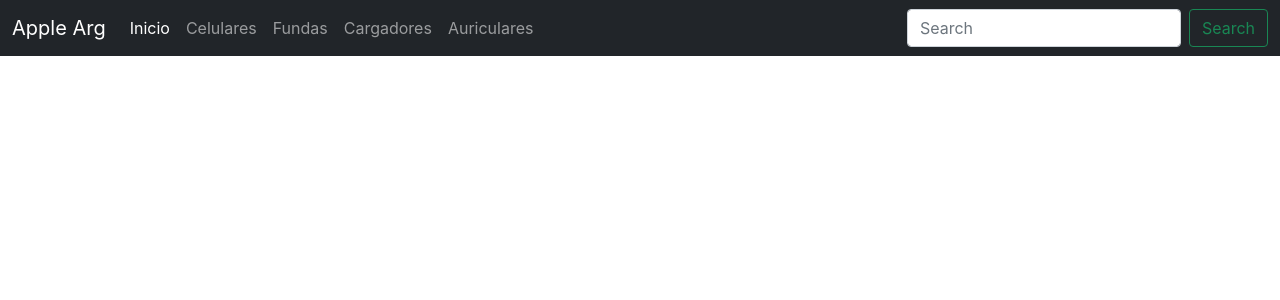
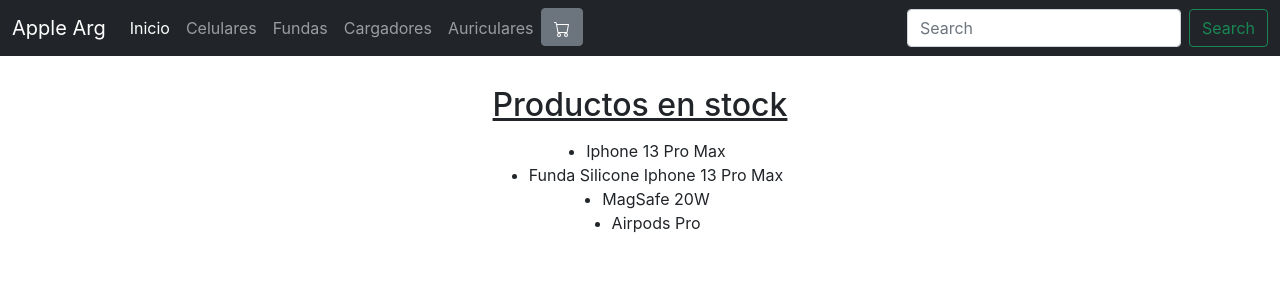
Before and after one commit to AlvaroCangaro/proyecto-reactjs, a React (Create React App) app in the folder proyecto-reactjs/: page / in a window 1280 px wide. Shown: the top 300 px of the page. Built offline with nearby package versions, Linux system fonts and the light colour scheme.

Commit message:
agregue carrito y componente

```diff
--- a/proyecto-reactjs/src/App.js
+++ b/proyecto-reactjs/src/App.js
@@ -1,4 +1,5 @@
 import React from "react";
+import ItemListContainer from "./components/ItemListContainer";
 import NavBar from "./components/NavBar";
 
 
@@ -8,6 +9,7 @@
     <>
     <NavBar />
 
+    <ItemListContainer celular={"Iphone 13 Pro Max"} funda={"Funda Silicone Iphone 13 Pro Max"} cargador={"MagSafe 20W"} auricular={"Airpods Pro"} />
 
 
 
--- /dev/null
+++ b/proyecto-reactjs/src/components/CartWidget.jsx
@@ -0,0 +1,22 @@
+import React from "react";
+
+export default function CartWidget() {
+    return (
+        <>
+            <button type="button" class="btn btn-secondary">
+                <svg xmlns="http://www.w3.org/2000/svg" width="16" height="16" fill="currentColor" class="bi bi-cart" viewBox="0 0 16 16">
+                    <path d="M0 1.5A.5.5 0 0 1 .5 1H2a.5.5 0 0 1 .485.379L2.89 3H14.5a.5.5 0 0 1 .491.592l-1.5 8A.5.5 0 0 1 13 12H4a.5.5 0 0 1-.491-.408L2.01 3.607 1.61 2H.5a.5.5 0 0 1-.5-.5zM3.102 4l1.313 7h8.17l1.313-7H3.102zM5 12a2 2 0 1 0 0 4 2 2 0 0 0 0-4zm7 0a2 2 0 1 0 0 4 2 2 0 0 0 0-4zm-7 1a1 1 0 1 1 0 2 1 1 0 0 1 0-2zm7 0a1 1 0 1 1 0 2 1 1 0 0 1 0-2z"></path>
+                </svg>
+            </button>
+
+
+        </>
+
+
+
+    )
+
+
+
+
+}
--- /dev/null
+++ b/proyecto-reactjs/src/components/ItemListContainer.jsx
@@ -0,0 +1,21 @@
+import React from "react";
+import './styles.css'
+
+export default function ItemListContainer({ celular, funda, cargador, auricular}) {
+
+
+    return (
+
+
+        <>
+        <h2 className="tittleP">Productos en stock</h2>
+        <ul className="list">
+            <li>{celular}</li>
+            <li>{funda}</li>
+            <li>{cargador}</li>
+            <li>{auricular}</li>
+        </ul>
+
+        </>
+    )
+}
--- a/proyecto-reactjs/src/components/NavBar.jsx
+++ b/proyecto-reactjs/src/components/NavBar.jsx
@@ -1,4 +1,5 @@
 import React from "react";
+import CartWidget from "./CartWidget";
 
 
 export default function NavBar() {
@@ -29,6 +30,9 @@
                             <li className="nav-item">
                                 <a className="nav-link" href="#">Auriculares</a>
                             </li>
+                            <li className="nav-item">
+                                <CartWidget />
+                            </li>
                         </ul>
                         <form className="d-flex">
                             <input className="form-control me-2" type="search" placeholder="Search" aria-label="Search" />
--- /dev/null
+++ b/proyecto-reactjs/src/components/styles.css
@@ -0,0 +1,12 @@
+.tittleP {
+    text-align: center;
+    margin-top: 30px;
+    text-decoration: underline;
+}
+
+.list {
+    display: flex;
+    flex-direction: column;
+    align-items: center;
+    margin-top: 15px;
+}
```
Also changed, not shown: proyecto-reactjs/src/App.css (line endings or trailing spaces).
